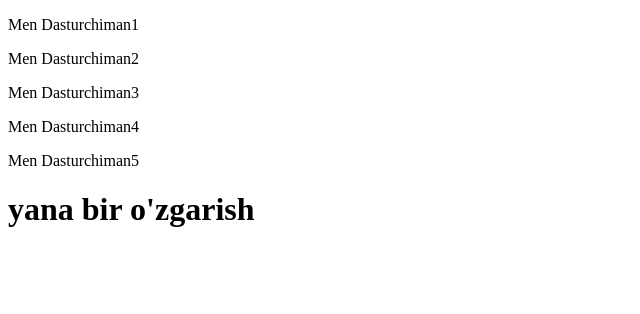
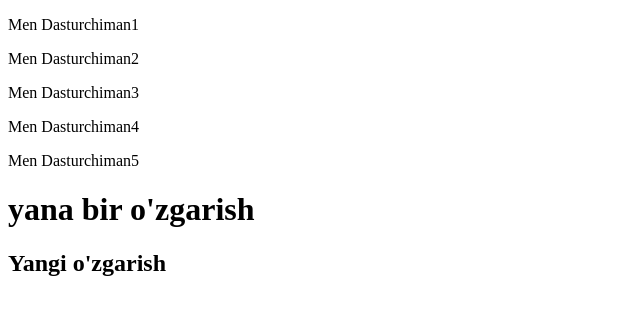
Before and after one commit to UmidaTurdiyeva/shifo, a plain HTML site: page index.html in a window 1280 px wide. Shown: the whole page, without its empty margins (0-640 px from the left). Drawn offline with Linux system fonts and the light colour scheme.

Commit message:
h2 qushildi

```diff
--- a/index.html
+++ b/index.html
@@ -13,5 +13,6 @@
     <p>Men Dasturchiman4</p>
     <p>Men Dasturchiman5</p>
     <h1>yana bir o'zgarish</h1>
+    <h2>Yangi o'zgarish</h2>
 </body>
 </html>
```
